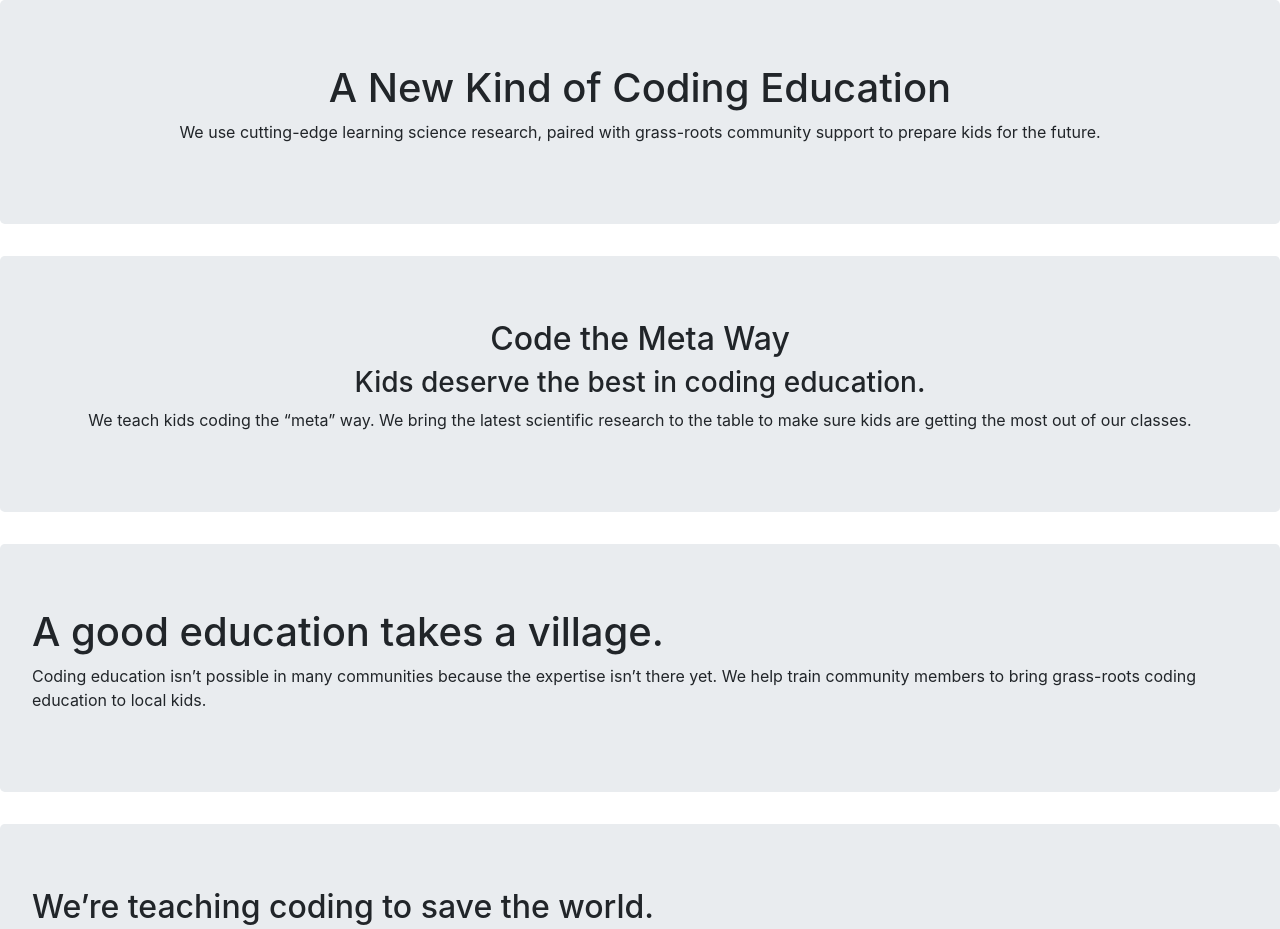
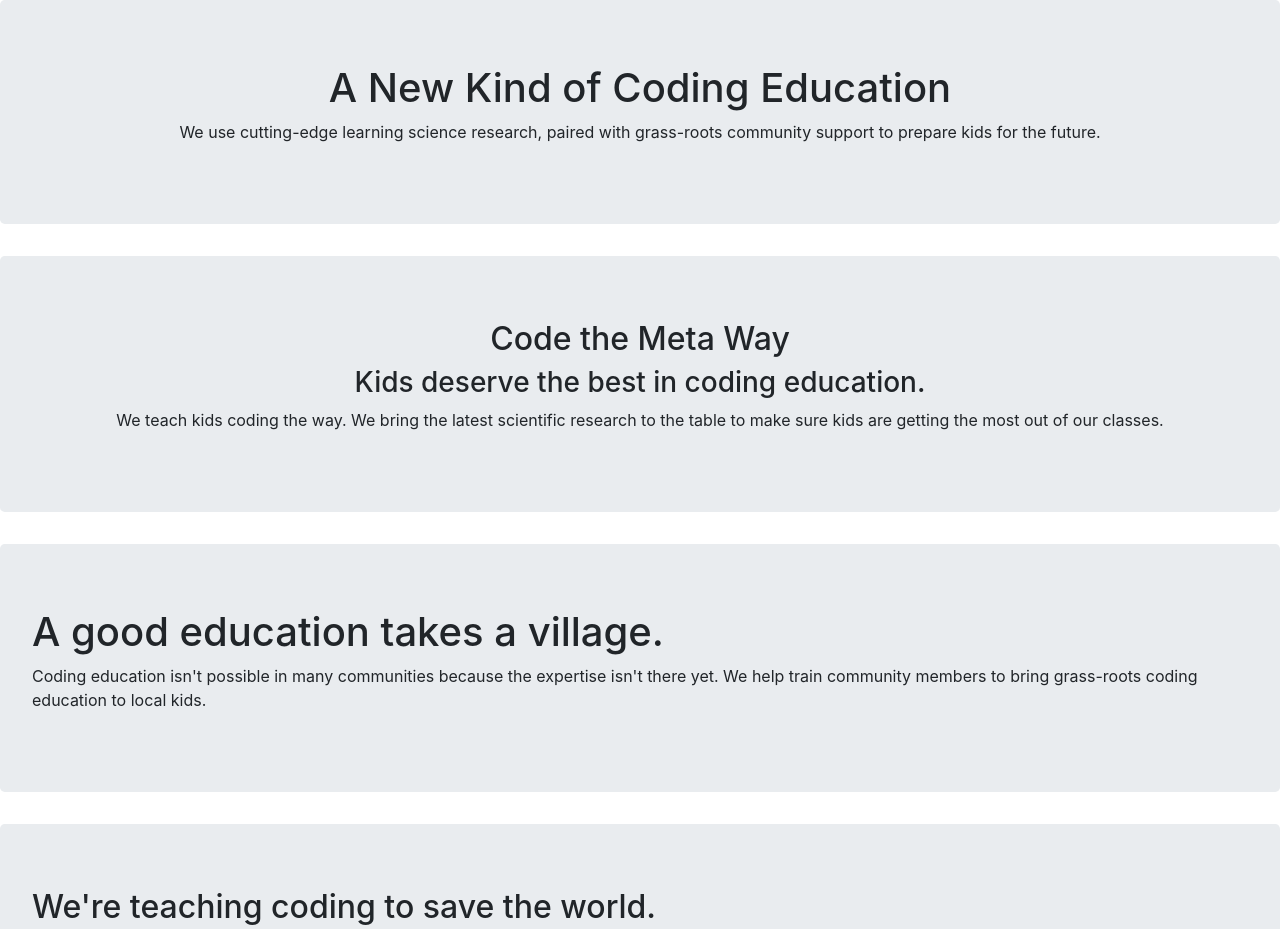
Before and after one commit to srfoster/socratic-coding, a plain HTML site: page meta-coders-landing-page/output/index.html in a window 1280 px wide. Shown: the top 929 px of the page. Drawn offline with Linux system fonts and the light colour scheme.

Commit message:
fixed ascii

```diff
--- a/meta-coders-landing-page/output/index.html
+++ b/meta-coders-landing-page/output/index.html
@@ -1 +1 @@
-<html><head><link rel="stylesheet" type="text/css" href="/css/bootstrap.min.css" /></head><body><div class="jumbotron" style="text-align:center;"><h1>A New Kind of Coding Education </h1><p>We use cutting-edge learning science research, paired with grass-roots community support to prepare kids for the future.</p></div><div class="jumbotron" style="text-align:center;"><h2>Code the Meta Way</h2><h3>Kids deserve the best in coding education.</h3><p>We teach kids coding the “meta” way. We bring the latest scientific research to the table to make sure kids are getting the most out of our classes.</p></div><div class="jumbotron"><h1>A good education takes a village.</h1><p>Coding education isn’t possible in many communities because the expertise isn’t there yet. We help train community members to bring grass-roots coding education to local kids.</p></div><div class="jumbotron"><h2>We’re teaching coding to save the world.</h2><p>Computer scientists saved millions of lives in WWII. That trend continues today. In labs around the world, coding is being used to tackle cancer, climate change, and terrorism. If we are going to save the world, we need more people coding.</p><p>Meet the people who are saving the world, one coding student at a time.</p></div><script src="/js/jquery-3.2.1.slim.min.js"></script><script src="/js/bootstrap.bundle.min.js"></script></body></html>
+<html><head><link rel="stylesheet" type="text/css" href="/css/bootstrap.min.css" /></head><body><div class="jumbotron" style="text-align:center;"><h1>A New Kind of Coding Education</h1><p>We use cutting-edge learning science research, paired with grass-roots community support to prepare kids for the future.</p></div><div class="jumbotron" style="text-align:center;"><h2>Code the Meta Way</h2><h3>Kids deserve the best in coding education.</h3><p>We teach kids coding the <meta /> way. We bring the latest scientific research to the table to make sure kids are getting the most out of our classes.</p></div><div class="jumbotron"><h1>A good education takes a village.</h1><p>Coding education isn't possible in many communities because the expertise isn't there yet. We help train community members to bring grass-roots coding education to local kids.</p></div><div class="jumbotron"><h2>We're teaching coding to save the world.</h2><p>Computer scientists saved millions of lives in WWII. That trend continues today. In labs around the world, coding is being used to tackle cancer, climate change, and terrorism. If we are going to save the world, we need more people coding.</p><p>Meet the people who are saving the world, one coding student at a time.</p></div><script src="/js/jquery-3.2.1.slim.min.js"></script><script src="/js/bootstrap.bundle.min.js"></script></body></html>
```
Also changed, not shown: meta-coders-landing-page/README-img/screen-shot13.png (added), 2 other files.
